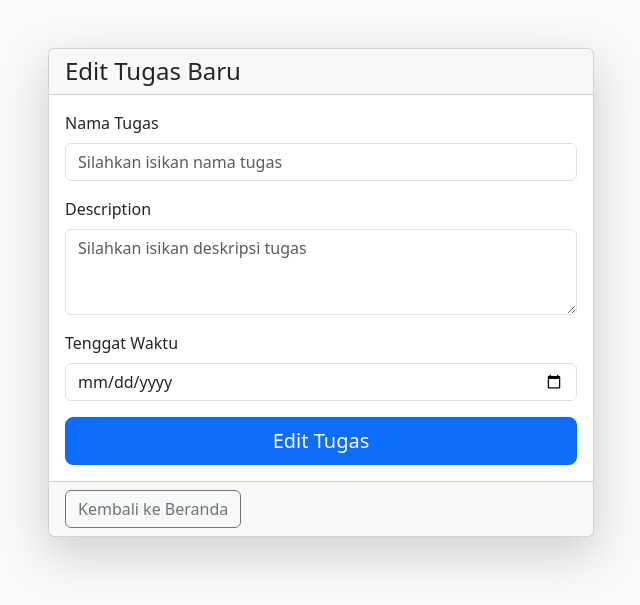
After one commit to FebriansyahAmu/todolist, a PHP site: page /pages/editTugas.php in a window 1280 px wide. The commit adds this page. Shown: the top 605 px of the page, without its empty margins (319-959 px from the left). Run offline with PHP 8.4, Linux system fonts and the light colour scheme; the visitor is signed in with stand-in values (Sample User, id 1).

Commit message:
add: tambah edit tugas

```diff
--- /dev/null
+++ b/pages/editTugas.php
@@ -0,0 +1,60 @@
+<?php
+
+session_start();
+if(!$_SESSION['id_user']){
+    echo '<script>window.location.href="../index.php"</script>';
+}
+
+
+?>
+
+
+<!DOCTYPE html>
+<html lang="en">
+<head>
+    <meta charset="UTF-8">
+    <meta name="viewport" content="width=device-width, initial-scale=1.0">
+    <title>Add New Task</title>
+    <!-- Bootstrap CSS -->
+    <link href="https://cdn.jsdelivr.net/npm/bootstrap@5.3.0/dist/css/bootstrap.min.css" rel="stylesheet">
+</head>
+<body class="bg-light">
+    <div class="container mt-5">
+        <div class="row justify-content-center">
+            <div class="col-md-6">
+                <div class="card shadow-lg">
+                    <div class="card-header">
+                        <h4 class="card-title mb-0">Edit Tugas Baru</h4>
+                    </div>
+                    <div class="card-body">
+                        <!-- Form Input Task -->
+                        <form action="../action/actionTambahTugas.php" method="POST">
+                            <div class="mb-3">
+                                <label for="namaTugas" class="form-label">Nama Tugas</label>
+                                <input type="text" class="form-control" id="namaTugas" name="namaTugas" placeholder="Silahkan isikan nama tugas"  required>
+                            </div>
+                            <div class="mb-3">
+                                <label for="deskripsiTugas" class="form-label">Description</label>
+                                <textarea class="form-control" id="deskripsiTugas" name="deskripsiTugas" rows="3" placeholder="Silahkan isikan deskripsi tugas"></textarea>
+                            </div>
+                            <div class="mb-3">
+                                <label for="tenggatWaktu" class="form-label">Tenggat Waktu</label>
+                                <input type="date" class="form-control" id="tenggatWaktu" name="tenggatWaktu">
+                            </div>
+                            <div class="d-grid">
+                                <button type="submit" class="btn btn-primary btn-lg">Edit Tugas</button>
+                            </div>
+                        </form>
+                    </div>
+                    <div class="card-footer text-muted">
+                        <a href="todolist.php" class="btn btn-outline-secondary">Kembali ke Beranda</a>
+                    </div>
+                </div>
+            </div>
+        </div>
+    </div>
+
+    <!-- Bootstrap JS (Optional) -->
+    <script src="https://cdn.jsdelivr.net/npm/bootstrap@5.3.0/dist/js/bootstrap.bundle.min.js"></script>
+</body>
+</html>
--- a/pages/todolist.php
+++ b/pages/todolist.php
@@ -83,13 +83,14 @@ if(!$_SESSION['id_user']){
                                         echo '<td>' . $row['idTugas'] . '</td>';
                                         echo '<td>' . $row['namaTugas'] . '</td>';
                                         echo '<td>' . $row['deskripsiTugas'] . '</td>';
-                                        echo '<td>' . $row['status'] . '</td>';
+                                        $badgeClass = ($row['status'] == 'Selesai') ? 'success' : 'warning';
+                                        echo '<td><span class="badge bg-' . $badgeClass . '">' . $row['status'] . '</span></td>';
                                         echo '<td>' . $row['tenggatWaktu'] . '</td>';
                                         echo '
                                             <td>
                                                 <div class="d-flex gap-2 align-items-center">
                                                     <a href="../action/hapusTugas.php?id='. $row['idTugas'] .'" class="btn btn-sm btn-danger">Hapus</a>
-                                                    <a href="../action/editTugas.php?id='. $row['idTugas'] .'" class="btn btn-sm btn-warning">Edit</a>
+                                                    <a href="editTugas.php?id='. $row['idTugas'] .'" class="btn btn-sm btn-warning">Edit</a>
                                                     <a href="../action/selesaiTugas.php?id='. $row['idTugas'] .'" class="btn btn-sm btn-success">Selesai</a>
                                                 </div>
                                             </td>
```
Also changed, not shown: action/actionEditTugas.php (added).
